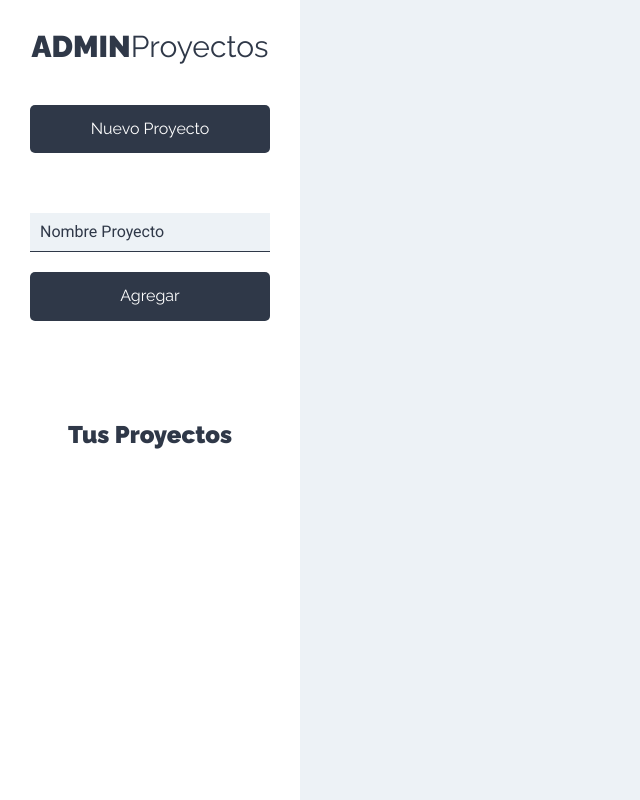
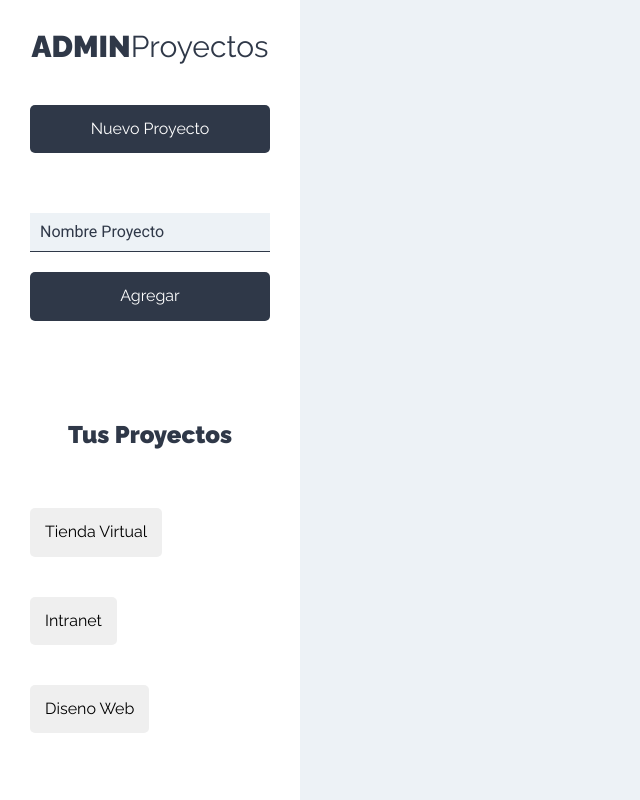
Before and after one commit to navnelson7/manejador_de_proyectos, a React (Create React App) app: page /proyectos in a window 1280 px wide. Shown: the whole page, without its empty margins (0-640 px from the left). Built offline with nearby package versions, Linux system fonts and the light colour scheme.

Commit message:
Agregando component de proyectos y listado de proyectos

```diff
--- a/src/components/layouts/Sidebar.js
+++ b/src/components/layouts/Sidebar.js
@@ -1,5 +1,6 @@
 import React from 'react';
 import NuevoProyecto from '../proyectos/NuevoProyecto';
+import ListadoProyecto from '../proyectos/ListadoProyectos';
 const Sidebar = () => {
     return (
         <aside>
@@ -7,6 +8,7 @@ const Sidebar = () => {
             <NuevoProyecto />
             <div className="proyectos">
                 <h2>Tus Proyectos</h2>
+                <ListadoProyecto />
             </div>
         </aside>
      );
--- /dev/null
+++ b/src/components/proyectos/ListadoProyectos.js
@@ -0,0 +1,22 @@
+import React,{Fragment} from 'react';
+import Proyecto from './Proyecto';
+const ListadoProyectos = () => {
+    const proyectos = [
+        {nombre:'Tienda Virtual'},
+        {nombre:'Intranet'},
+        {nombre:'Diseno Web'}
+    ]
+    return (
+        <Fragment>
+            <ul className="listado-proyectos">
+                {proyectos.map(proyecto =>(
+                    <Proyecto
+                        proyecto={proyecto}
+                    />
+                ))}
+            </ul>
+        </Fragment>
+     );
+}
+
+export default ListadoProyectos;
--- a/src/components/proyectos/NuevoProyecto.js
+++ b/src/components/proyectos/NuevoProyecto.js
@@ -1,5 +1,33 @@
-import React, {Fragment} from 'react';
+import React, {Fragment, useState} from 'react';
 const NuevoProyecto = () => {
+    //state proyecto
+    const [proyecto, guardarProyecto] = useState({
+        nombre:''
+    })
+
+    //extraer nombre del proyecto
+    const {nombre} = proyecto;
+    ///lee los contenidos del input
+    const onChangeProyecto = e => {
+        guardarProyecto({
+            ...proyecto,
+            [e.target.name] : e.target.value
+        });
+    }
+
+    //cunado el usuario envia el fomario
+    const onSubmitProyecto = e => {
+        e.preventDefault();
+
+        //validar el proyecto
+
+
+        //agregarlo al state
+
+
+
+        //reiniciar el form
+    }
     return (
         <Fragment>
             <button
@@ -8,12 +36,15 @@ const NuevoProyecto = () => {
         > Nuevo Proyecto</button>
         <form
             className="formulario-nuevo-proyecto"
+            onSubmit={onSubmitProyecto}
         >
             <input
                 type="text"
                 className="input-text"
                 placeholder="Nombre Proyecto"
                 name="nombre"
+                value={nombre}
+                onChange={onChangeProyecto}
             />
             <input
                 type="submit"
--- /dev/null
+++ b/src/components/proyectos/Proyecto.js
@@ -0,0 +1,15 @@
+import React,{Fragment} from 'react';
+const Proyecto = ({proyecto}) => {
+    return (
+        <Fragment>
+            <li>
+                <button
+                    type="button"
+                    className="btn btn-black"
+                >{proyecto.nombre}</button>
+            </li>
+        </Fragment>
+     );
+}
+
+export default Proyecto
```
Also changed, not shown: 1 other file (tests, documents, lock files or other folders).
